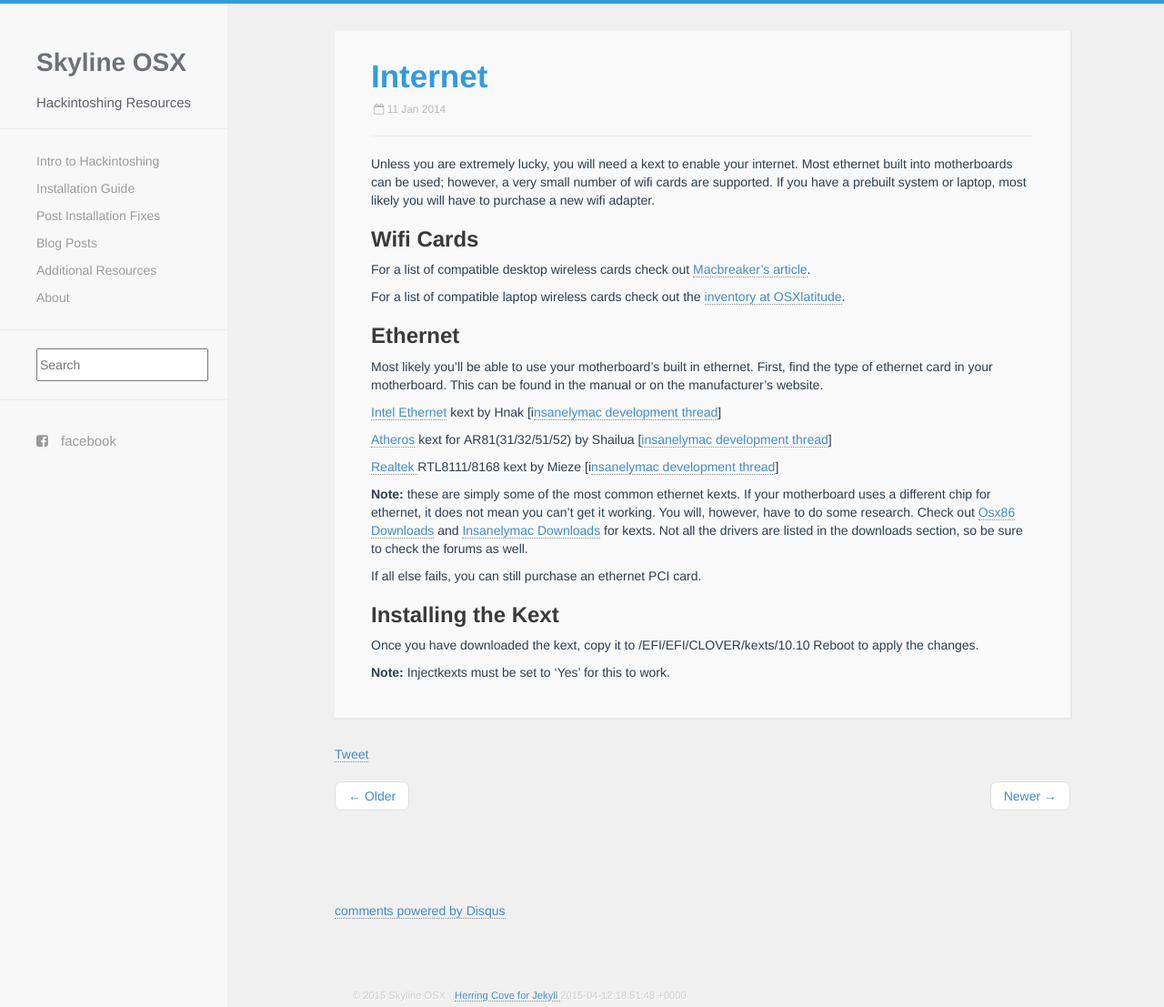
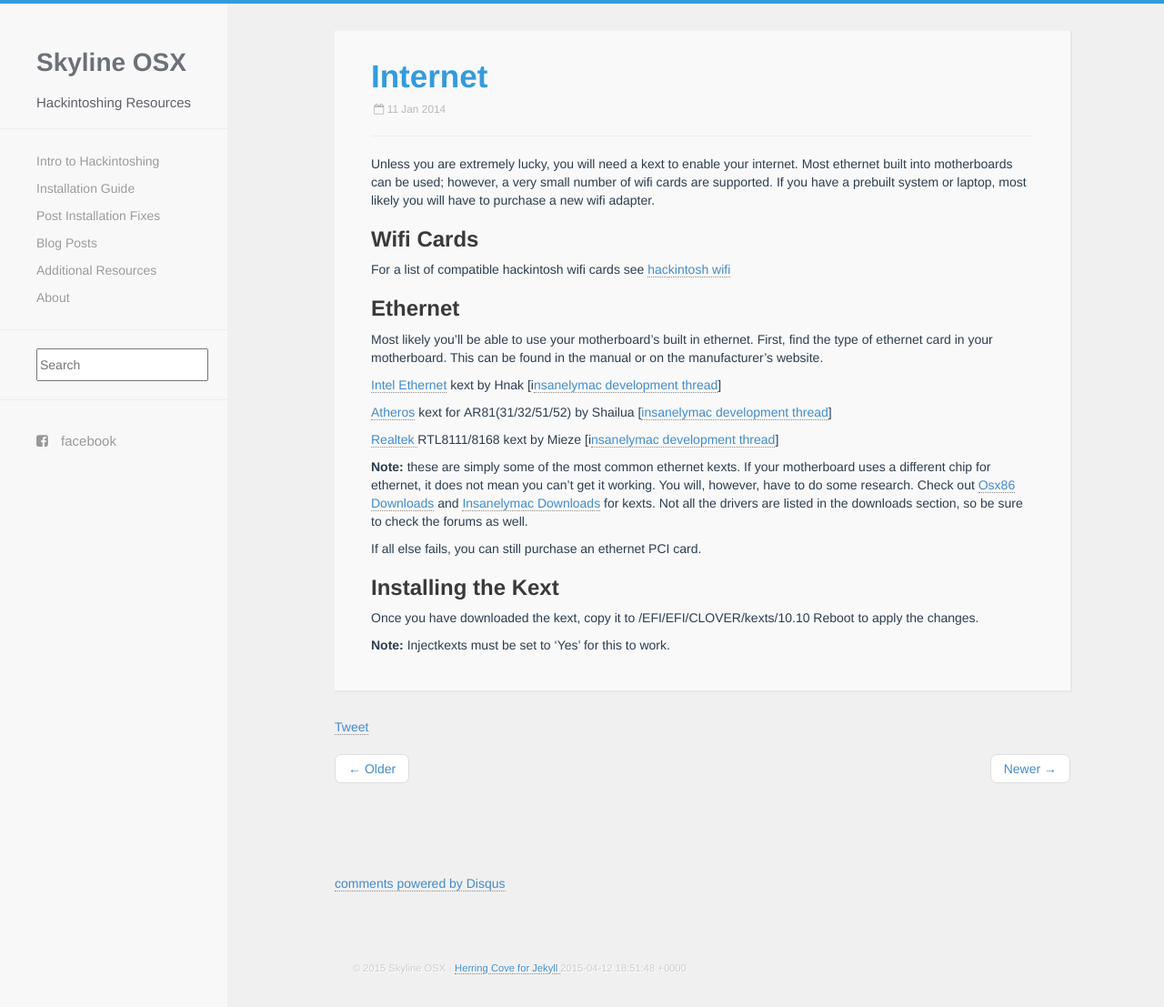
Before and after one commit to ianmcxa/skylineosx, a Jekyll site: the page built from _posts/2015-03-12-patch-internet.markdown, in a window 1280 px wide and 1107 px high. Shown: the whole window at 91% size. Built offline with Jekyll 4.4.1, drawn with Linux system fonts in a browser that asks for light colours; nearby versions of some CDN libraries; Markdown is read by kramdown in place of the engine named in the settings; comment, search, counter and statistics services are not loaded.

Commit message:
Added link to hackintosh wifi.

```diff
--- a/_posts/2015-03-12-patch-internet.markdown
+++ b/_posts/2015-03-12-patch-internet.markdown
@@ -12,11 +12,7 @@ Unless you are extremely lucky, you will need a kext to enable your internet. Mo
 
 ### Wifi Cards
 
-
-For a list of compatible desktop wireless cards check out [Macbreaker's article](http://www.macbreaker.com/2012/04/most-compatible-wifi-cards-for-your.html).
-
-For a list of compatible laptop wireless cards check out the [inventory at OSXlatitude](http://forum.osxlatitude.com/index.php?/topic/2120-supportedunsupported-wireless-cards-inventory/).
-
+For a list of compatible hackintosh wifi cards see [hackintosh wifi](/fixes/general/hardware/os x/2014/02/22/hackintosh-wifi.html)
 
 ### Ethernet
 
```
